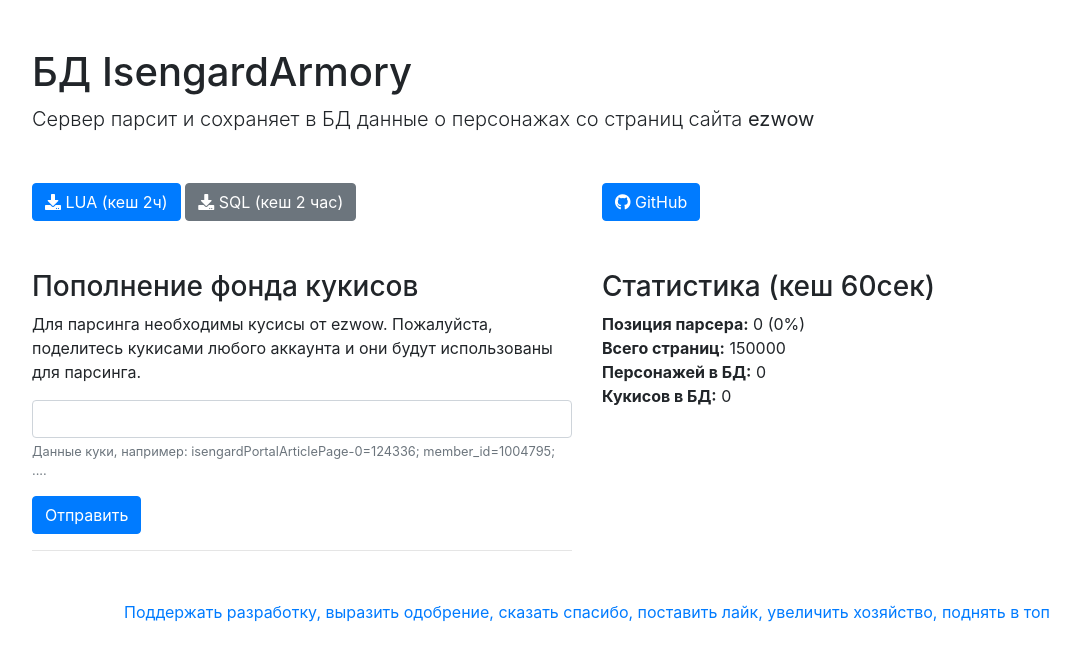
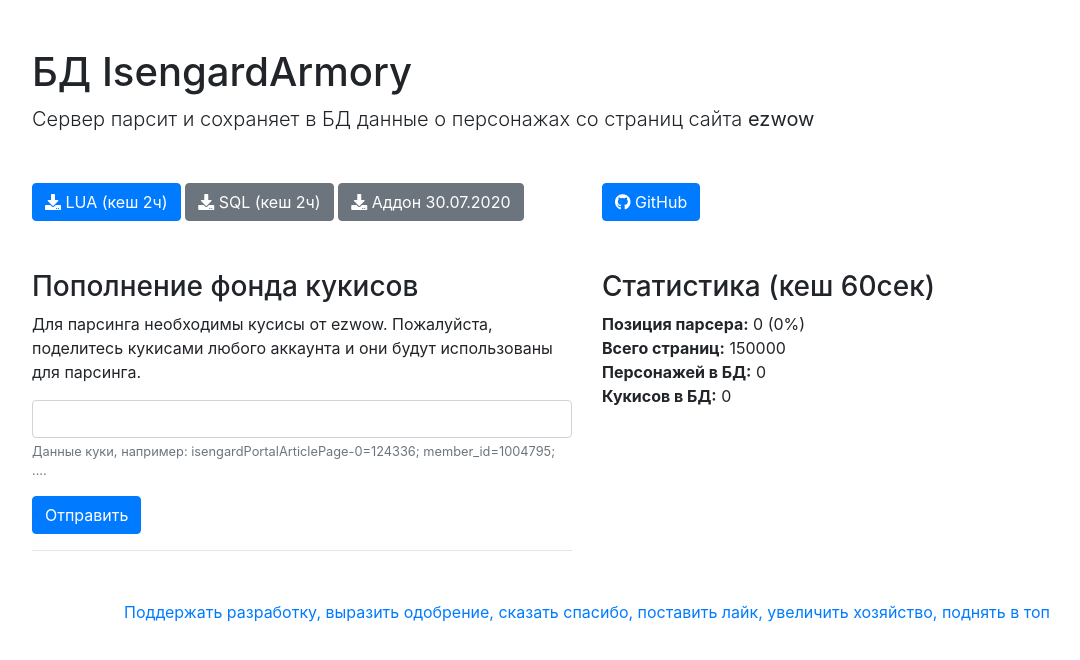
Before and after one commit to slayerokk/ez-parse-server, a website: page public/index.html in a window 1280 px wide. Shown: the whole page, without its empty margins (53-1133 px from the left). Drawn offline with nearby package versions, Linux system fonts and the light colour scheme; no server answers.

Commit message:
include addon

```diff
--- a/public/index.html
+++ b/public/index.html
@@ -27,7 +27,9 @@
 			<div class="col-6">
 				<p>
 					<a href="http://ezserver.codehandler.ru/api/parser/lua" class="btn btn-primary"><i class="fas fa-download"></i> LUA (кеш 2ч)</a>
-					<a href="http://ezserver.codehandler.ru/dump.sql" class="btn btn-secondary"><i class="fas fa-download"></i> SQL (кеш 2 час)</a>
+					<a href="http://ezserver.codehandler.ru/dump.sql" class="btn btn-secondary"><i class="fas fa-download"></i> SQL (кеш 2ч)</a>
+					<a href="https://ezserver.codehandler.ru/IsengardArmory.zip" class="btn btn-secondary"><i class="fas fa-download"></i> Аддон 30.07.2020</a>
+
 				</p>
 			</div>
 			<div class="col-6">
```
Also changed, not shown: 1 other file.
